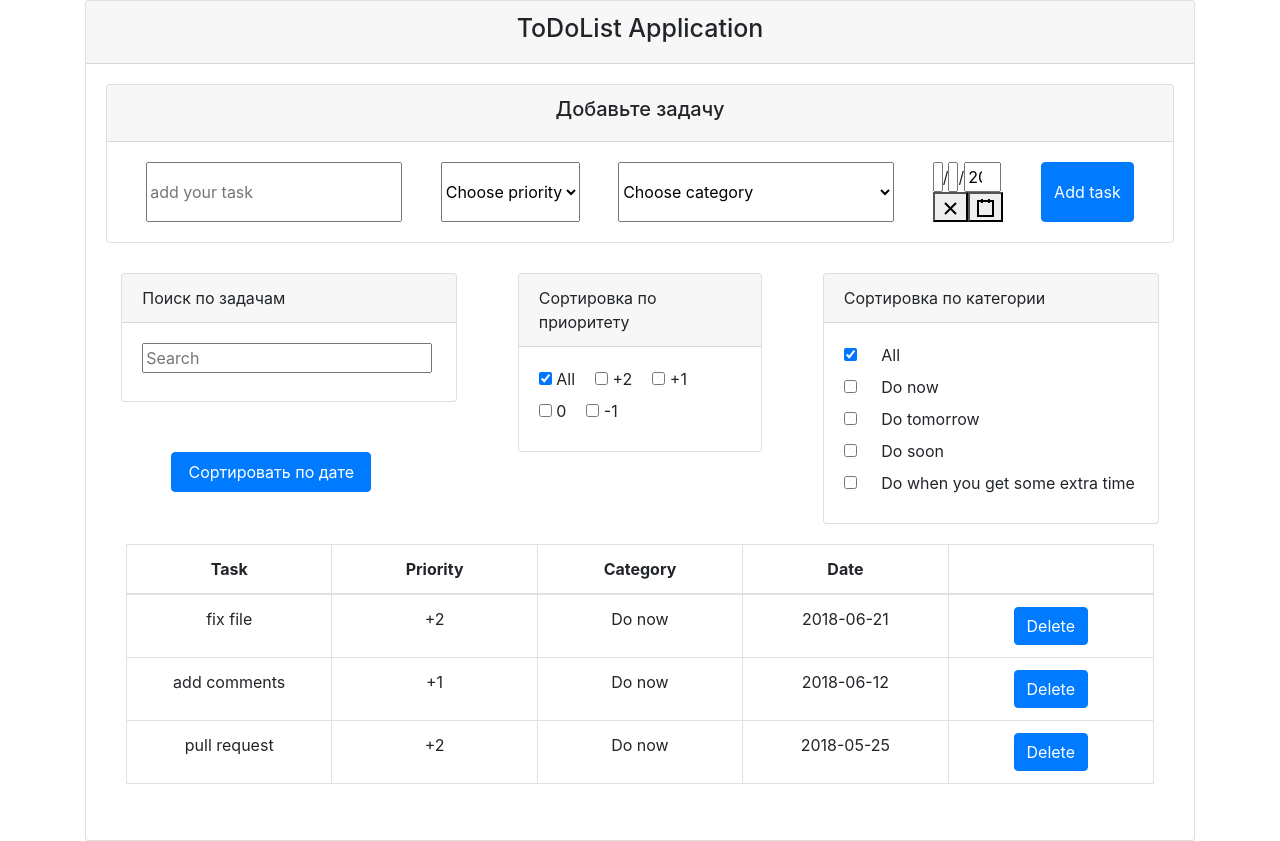
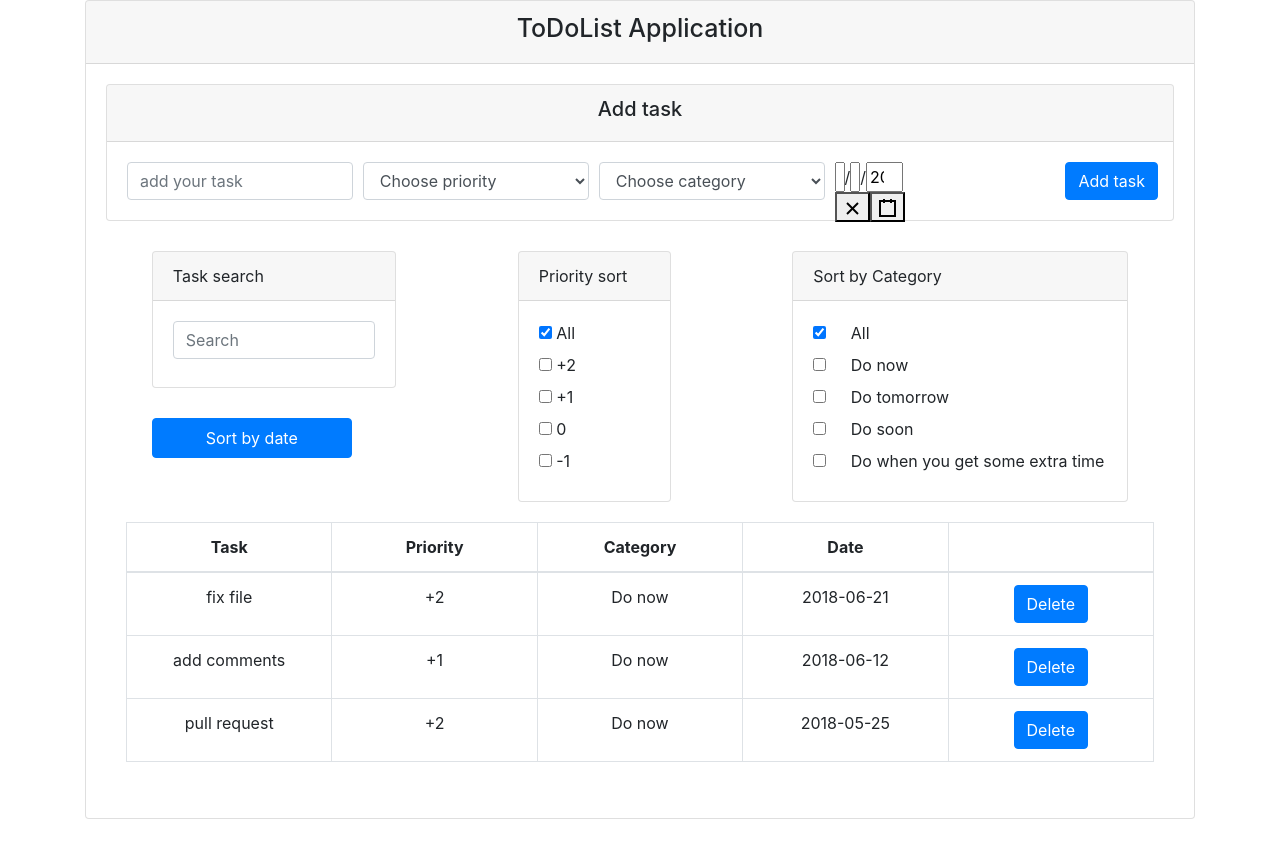
Before and after one commit to eaonufriychuk/toDoLIst, a React (Create React App) app: page / in a window 1280 px wide. After the commit the page ends 819 px from the top, so only its background shows below. Built offline with nearby package versions, Linux system fonts and the light colour scheme.

Commit message:
Initial commit

```diff
--- a/src/components/Container/Container.css
+++ b/src/components/Container/Container.css
@@ -3,10 +3,3 @@
   display: flex;
   justify-content: space-around;
 }
-
-.sort-date {
-  margin-top: 50px;
-  width: 200px;
-  height: 40px;
-  margin-left: 50px;
-}
--- a/src/components/Container/Container.jsx
+++ b/src/components/Container/Container.jsx
@@ -60,11 +60,11 @@ export default class Container extends Component {
     return (
       <Fragment>
         <div className="assortment row">
-          <div className="col-4">
+          <div className="col-3">
             <Search upDateSearch={this.upDateSearch} />
             <button onClick={this.onSortDate} className="btn btn-primary sort-date">
-                {!sorted ? 'Сортировать по дате' : 'Сбросить сортировку'}
-                </button>
+              {!sorted ? 'Sort by date' : 'Reset Sorting'}
+            </button>
           </div>
           <Filter
             onPriorityChange={this.onPriorityChange}
--- a/src/components/Filter/Filter.css
+++ b/src/components/Filter/Filter.css
@@ -1,8 +1,3 @@
-.priority {
-  display: flex;
-  flex-wrap: wrap;
-}
-
 .checkbox {
   margin-right: 20px;
   cursor: pointer;
--- a/src/components/Filter/Filter.jsx
+++ b/src/components/Filter/Filter.jsx
@@ -18,9 +18,9 @@ const CATEGORY_LABEL = {
 
 export default ({ onPriorityChange, priority, onPriorityClear, onCategoryChange, category, onCategoryClear }) => {
   return (<Fragment>
-    <div className="col-3">
+    <div className="col-2">
       <div className="card">
-        <div className="card-header">Сортировка по приоритету</div>
+        <div className="card-header">Priority sort</div>
         <div className="card-body priority">
           <label className="checkbox" htmlFor="all" key="all" style={{ display: 'block' }}>
             <input
@@ -47,7 +47,7 @@ export default ({ onPriorityChange, priority, onPriorityClear, onCategoryChange,
     </div>
     <div className="col-4">
       <div className="card">
-        <div className="card-header">Сортировка по категории</div>
+        <div className="card-header">Sort by Category</div>
         <div className="card-body">
           <label htmlFor="all" key="all" style={{ display: 'block' }}>
             <input
--- a/src/components/Search/Search.css
+++ b/src/components/Search/Search.css
@@ -1,3 +1,5 @@
-.search input {
-  width: 290px;
+.sort-date {
+  margin-top: 30px;
+  width: 200px;
+  height: 40px;
 }
--- a/src/components/Search/Search.jsx
+++ b/src/components/Search/Search.jsx
@@ -3,15 +3,15 @@ import React from 'react';
 import './Search.css';
 
 export default (props) => {
-    const { upDateSearch } = props;
+    const { upDateSearch, onSortDate, sorted } = props;
 
     return (<div className="card" >
         <div className="card-header">
-            Поиск по задачам
+            Task search
         </div>
         <div className="card-body">
             <label className="search" htmlFor="search" >
-                <input type="text" name="search" onChange={upDateSearch} placeholder="Search" />
+                <input className="form-control" type="text" name="search" onChange={upDateSearch} placeholder="Search" />
             </label>
         </div>
     </div>)
--- a/src/components/TaskBar/TaskBar.css
+++ b/src/components/TaskBar/TaskBar.css
@@ -5,3 +5,8 @@
 .task-bar-header {
     font-size: 20px;
 }
+
+.datepicker {
+    height: 38px;
+    border-color: gray;
+}
--- a/src/components/TaskBar/TaskBar.jsx
+++ b/src/components/TaskBar/TaskBar.jsx
@@ -54,18 +54,22 @@ class TaskBar extends Component {
       <Fragment>
         <div className="card">
           <div className="card-header">
-            <h4 className="header task-bar-header">Добавьте задачу</h4>
+            <h4 className="header task-bar-header">Add task</h4>
           </div>
           <div className="card-body">
-            <form className="input-group task-bar" onSubmit={this.handleSubmit}>
+            <form className="form-row task-bar" onSubmit={this.handleSubmit}>
+              <div className="col">
                 <input
+                  className="form-control"
                   onChange={this.handleChangeTask}
                   name="task"
                   type="text"
                   placeholder="add your task"
                   required
                 />
-              <select onChange={this.handleChangePriority} name="priority" id="priority">
+              </div>
+              <div className="col">
+                <select className="form-control" onChange={this.handleChangePriority} name="priority" id="priority">
                   <option selected disabled>
                     Choose priority
             </option>
@@ -82,7 +86,9 @@ class TaskBar extends Component {
                     -1
             </option>
                 </select>
-              <select onChange={this.handleChangeCategory} name="category" id="category">
+              </div>
+              <div className="col">
+                <select className="form-control" onChange={this.handleChangeCategory} name="category" id="category">
                   <option selected disabled>
                     Choose category
             </option>
@@ -99,7 +105,10 @@ class TaskBar extends Component {
                     Do when you get some extra time
             </option>
                 </select>
-              <DatePicker onChange={this.handleChangeDate} value={this.state.date} />
+              </div>
+              <div className="col">
+                <DatePicker className="datepicker" onChange={this.handleChangeDate} value={this.state.date} />
+              </div>
               <input className="btn btn-primary" type="submit" value="Add task" />
             </form>
           </div>
```
Also changed, not shown: package.json (line endings or trailing spaces). Lines whose indentation alone changed are shown as unchanged.
